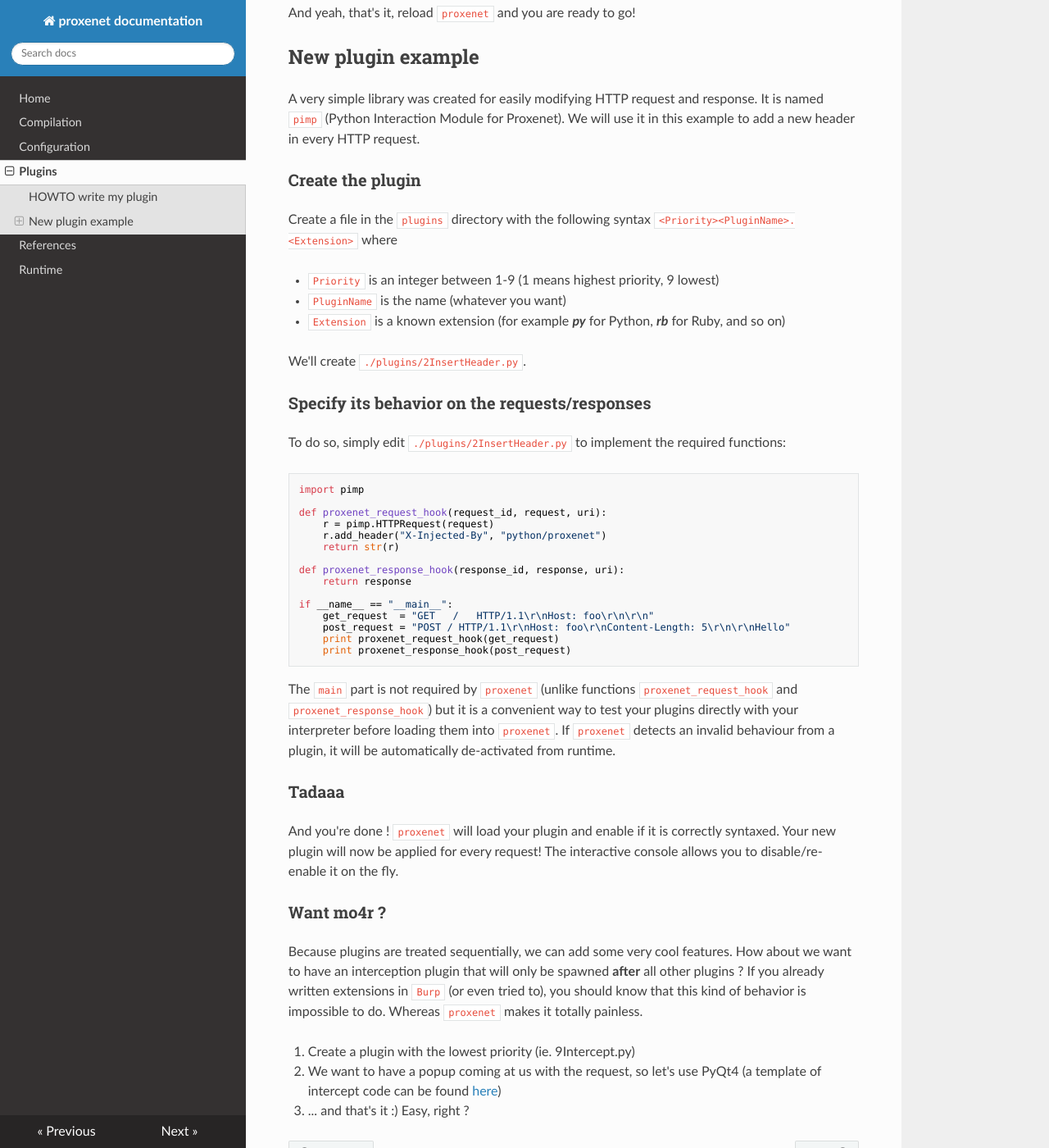
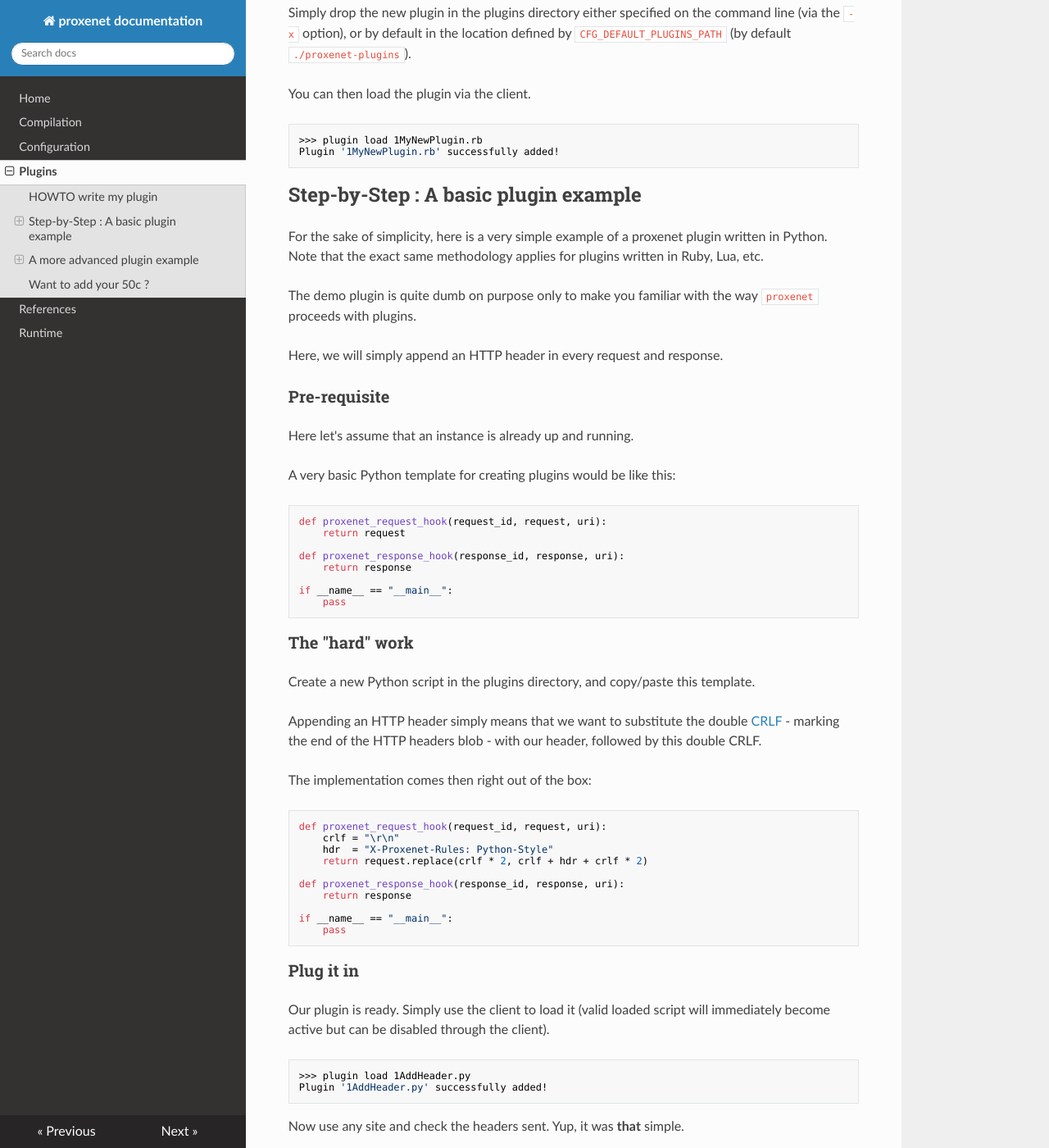
Before and after one commit to hugsy/proxenet, an MkDocs documentation site: the page built from docs/plugin.md, in a window 1280 px wide and 1400 px high, scrolled down 651 px. Shown: the whole window at 82% size. Built offline with MkDocs 1.6.1, drawn with Linux system fonts in a browser that asks for light colours; nearby versions of some CDN libraries; old or Windows-style settings are respelled for this version of MkDocs; some of the changed text lies outside the part shown.

Commit message:
[docs] added step-by-step section to create plugins

````diff
--- a/docs/plugin.md
+++ b/docs/plugin.md
@@ -25,74 +25,174 @@
   3.   `uri` - type String - the full URI
 - return a String (or array of bytes)
 
-And yeah, that's it, reload `proxenet` and you are ready to go!
+Simply drop the new plugin in the plugins directory either specified on the
+command line (via the `-x` option), or by default in the location defined by
+`CFG_DEFAULT_PLUGINS_PATH` (by default `./proxenet-plugins`).
+
+You can then load the plugin via the client.
+```bash
+>>> plugin load 1MyNewPlugin.rb
+Plugin '1MyNewPlugin.rb' successfully added!
+```
 
 
-## New plugin example
 
-A very simple library was created for easily modifying HTTP request and
-response. It is named `pimp` (Python Interaction Module for Proxenet). We will
-use it in this example to add a new header in every HTTP request.
+## Step-by-Step : A basic plugin example
+
+For the sake of simplicity, here is a very simple example of a proxenet plugin
+written in Python. Note that the exact same methodology applies for plugins
+written in Ruby, Lua, etc.
+
+The demo plugin is quite dumb on purpose only to make you familiar with the way
+`proxenet` proceeds with plugins.
+
+Here, we will simply append an HTTP header in every request and response.
 
 
-### Create the plugin
+### Pre-requisite
 
-Create a file in the `plugins` directory with the following syntax
-`<Priority><PluginName>.<Extension>`
-where
+Here let's assume that an instance is already up and running.
 
-- `Priority` is an integer between 1-9 (1 means highest priority, 9 lowest)
-- `PluginName` is the name (whatever you want)
-- `Extension` is a known extension (for example ***py*** for Python, ***rb*** for Ruby,
-  and so on)
-
-We'll create `./plugins/2InsertHeader.py`.
-
-
-### Specify its behavior on the requests/responses
-
-To do so, simply edit `./plugins/2InsertHeader.py` to implement the required functions:
-
-``` python
-import pimp
-
+A very basic Python template for creating plugins would be like this:
+```python
 def proxenet_request_hook(request_id, request, uri):
-    r = pimp.HTTPRequest(request)
-    r.add_header("X-Injected-By", "python/proxenet")
-    return str(r)
+    return request
 
 def proxenet_response_hook(response_id, response, uri):
     return response
 
 if __name__ == "__main__":
-    get_request  = "GET   /   HTTP/1.1\r\nHost: foo\r\n\r\n"
-    post_request = "POST / HTTP/1.1\r\nHost: foo\r\nContent-Length: 5\r\n\r\nHello"
-    print proxenet_request_hook(get_request)
-    print proxenet_response_hook(post_request)
+    pass
 ```
 
-The `main` part is not required by `proxenet` (unlike functions
-`proxenet_request_hook` and `proxenet_response_hook`) but it is a convenient way
-to test your plugins directly with your interpreter before loading them into
-`proxenet`. If `proxenet` detects an invalid behaviour from a plugin, it will be
-automatically de-activated from runtime.
+
+### The "hard" work
+
+Create a new Python script in the plugins directory, and copy/paste this
+template.
+
+Appending an HTTP header simply means that we want to substitute the double
+[CRLF](https://en.wikipedia.org/wiki/CRLF) - marking the end of the HTTP headers
+blob - with our header, followed by this double CRLF.
+
+The implementation comes then right out of the box:
+```python
+def proxenet_request_hook(request_id, request, uri):
+    crlf = "\r\n"
+    hdr  = "X-Proxenet-Rules: Python-Style"
+    return request.replace(crlf * 2, crlf + hdr + crlf * 2)
+
+def proxenet_response_hook(response_id, response, uri):
+    return response
+
+if __name__ == "__main__":
+    pass
+```
 
 
-### Tadaaa
-And you're done ! `proxenet` will load your plugin and enable if it is correctly
-syntaxed. Your new plugin will now be applied for every request! The interactive
-console allows you to disable/re-enable it on the fly.
+### Plug it in
+
+Our plugin is ready. Simply use the client to load it (valid loaded script will
+immediately become active but can be disabled through the client).
+
+```bash
+>>> plugin load 1AddHeader.py
+Plugin '1AddHeader.py' successfully added!
+```
+
+Now use any site and check the headers sent. Yup, it was **that** simple.
+
+Too easy for you ? Want a more real-life use of `proxenet`. No worries, just
+keep reading
 
 
-### Want mo4r ?
-Because plugins are treated sequentially, we can add some very cool
-features. How about we want to have an interception plugin that will only be
-spawned **after** all other plugins ? If you already written extensions in
-`Burp` (or even tried to), you should know that this kind of behavior is
-impossible to do. Whereas `proxenet` makes it totally painless.
+## A more advanced plugin example
 
-   1. Create a plugin with the lowest priority (ie. 9Intercept.py)
-   2. We want to have a popup coming at us with the request, so let's use PyQt4
-      (a template of intercept code can be found
-      [here](https://github.com/hugsy/proxenet/blob/master/examples/InterceptExample.py))
-   3. ... and that's it :) Easy, right ?
+Now let's do some useful stuff.
+
+The plugin to create will log every HTTP request/response in a
+[SQLite](https://sqlite.org/) database given us the possibility to
+(transparently) save the whole HTTP sessions during a pentest. For the record,
+this "feature" is not available in the free version of BurpSuite. So by hooking
+`proxenet` behind your free Burp and using this plugin, you will never lose any
+session.
+
+
+### Re-use working stuff
+
+We will use the exact same template than in the example before.
+We will only rely on 2 Python modules `sqlite3` and `time`, both built-in.
+
+
+### The "hard" work
+
+We want our plugin to have a low priority, meaning that other plugins (which
+potentially modify requests/responses) will be executed first.
+Create a file in the plugins directory, for example `9LogReqRes.py`, and
+copy/paste the template provided a few lines above.
+
+Unfortunately, SQLite (not unlike **many** tools and libraries) does not support
+multi-threading. Luckily, `proxenet` was designed to multi-thread only the
+hooking functions __and nothing else__.
+
+As a consequence, we only need to define the SQLite database object as a Python
+`global` in the main thread. Like this:
+
+```python
+import time, sqlite3
+
+class SqliteDb:
+    def __init__(self, dbname="/tmp/proxenet.db"):
+        self.data_file = dbname
+        self.execute("CREATE TABLE requests  (id INTEGER, request BLOB, uri TEXT, timestamp INTEGER)")
+        self.execute("CREATE TABLE responses (id INTEGER, response BLOB,  uri TEXT, timestamp INTEGER)")
+        return
+
+    def connect(self):
+        self.conn = sqlite3.connect(self.data_file)
+        self.conn.text_factory = str
+        return self.conn.cursor()
+
+    def disconnect(self):
+        self.conn.close()
+        return
+
+    def execute(self, query, values=None):
+        cursor = self.connect()
+        cursor.execute(query, values)
+        self.conn.commit()
+        return cursor
+
+db = SqliteDb()
+```
+
+By defining our database globally, the Python main thread acquires the lock for
+it *but* it is still reachable by other threads.
+
+Now we simply have to fill the functions:
+```python
+def proxenet_request_hook(request_id, request, uri):
+    global db
+    db.execute("INSERT INTO requests VALUES (?, ?, ?, ?)", (request_id, request, uri, int( time.time() )))
+    return request
+
+
+def proxenet_response_hook(response_id, response, uri):
+    global db
+    db.execute("INSERT INTO responses VALUES (?, ?, ?, ?)", (response_id, response, uri, int( time.time() )))
+    return response
+```
+
+This is it! Now simply load it in `proxenet` and never loose any request/response
+again! The full version of this plugin is available
+[here](https://github.com/hugsy/proxenet-plugins/blob/master/9LogReqRes.py).
+
+
+## Want to add your 50c ?
+
+The GitHub repository
+[proxenet-plugins](https://github.com/hugsy/proxenet-plugins) contains a few
+plugins already (more will come). But if you want to share a cool plugin, feel
+free to send a "Pull Request".
+
+Thanks for using `proxenet`.
````
Also changed, not shown: docs/refs.md (+4 -0 lines).
